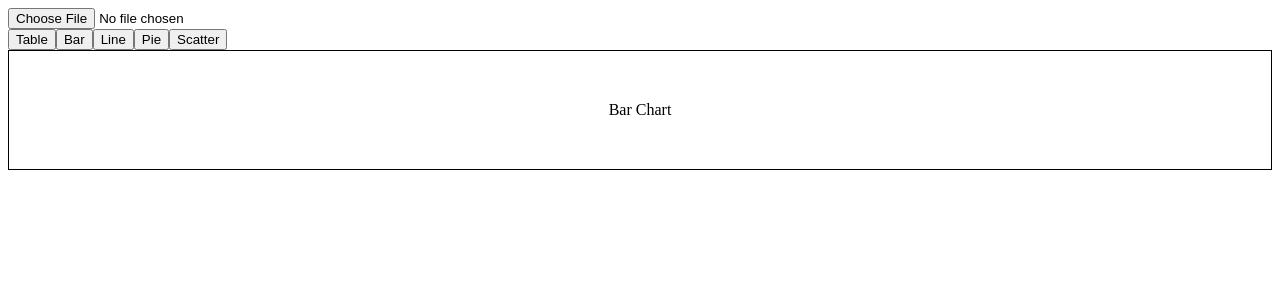
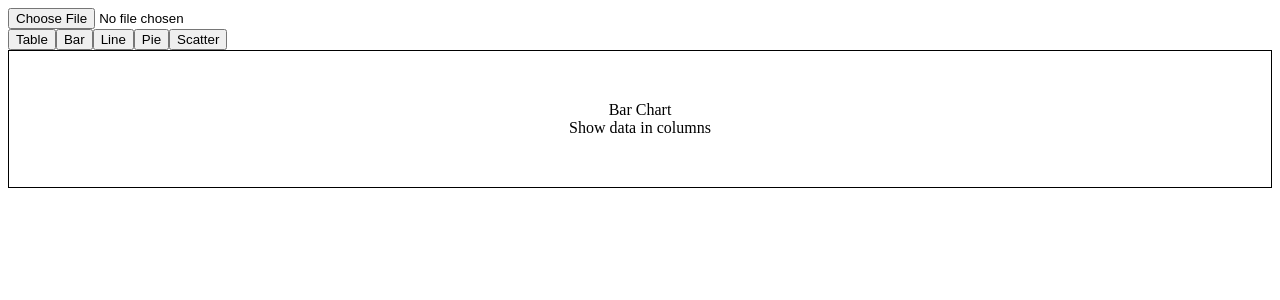
Before and after one commit to CodeSeoul/data_visualizer, a React (Create React App) app: page / in a window 1280 px wide. Both pictures are taken after a click on the button "Bar". Shown: the top 300 px of the page. Built offline with nearby package versions, Linux system fonts and the light colour scheme.

Commit message:
add columnlist component into barchart

```diff
--- a/src/components/charts/BarChartComponent.js
+++ b/src/components/charts/BarChartComponent.js
@@ -1,8 +1,12 @@
-import React from 'react'
+import React from 'react';
+import Column from './helper/ColumnList';
+
 
 const BarChart = () => {
     return (
-        <div>Bar Chart</div>
+        <div>Bar Chart
+            <Column />
+        </div>
     );
 };
 
```
